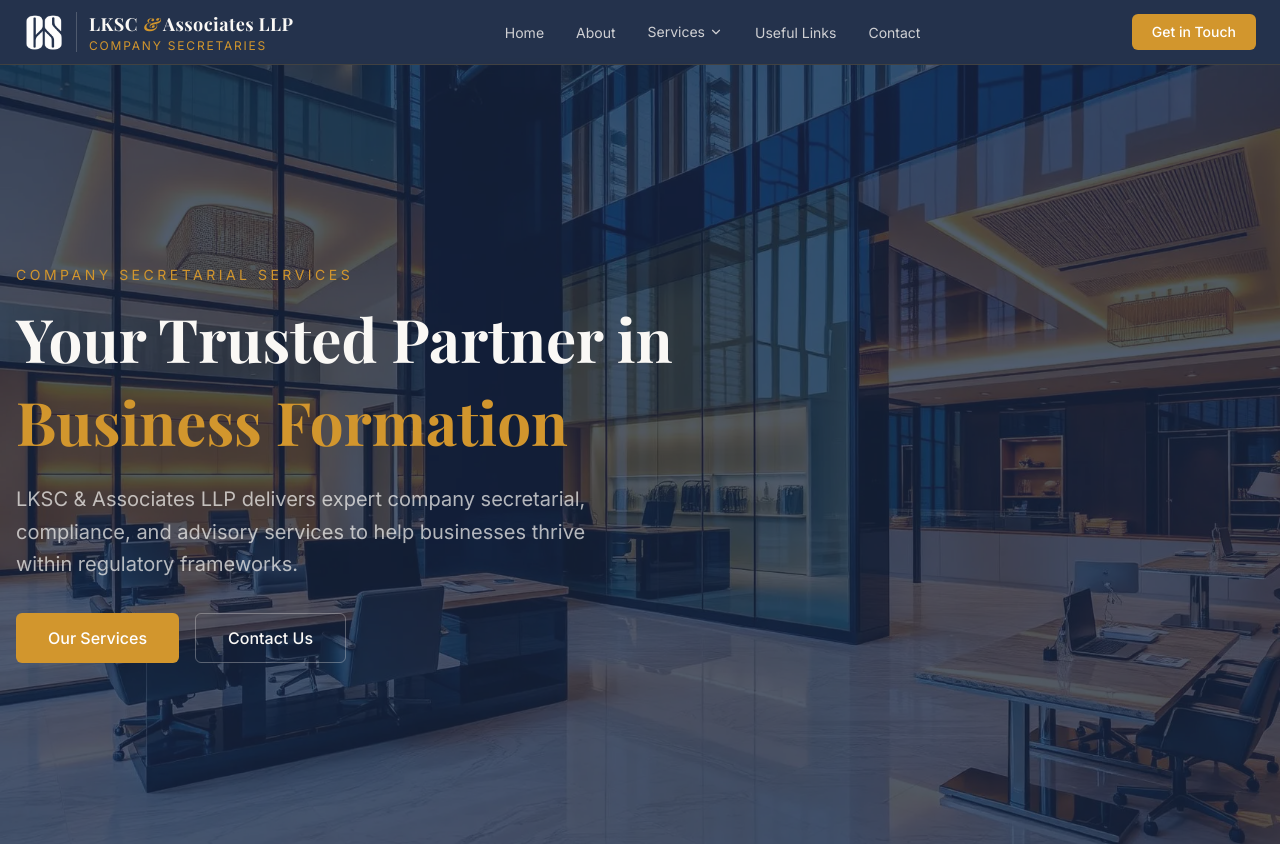
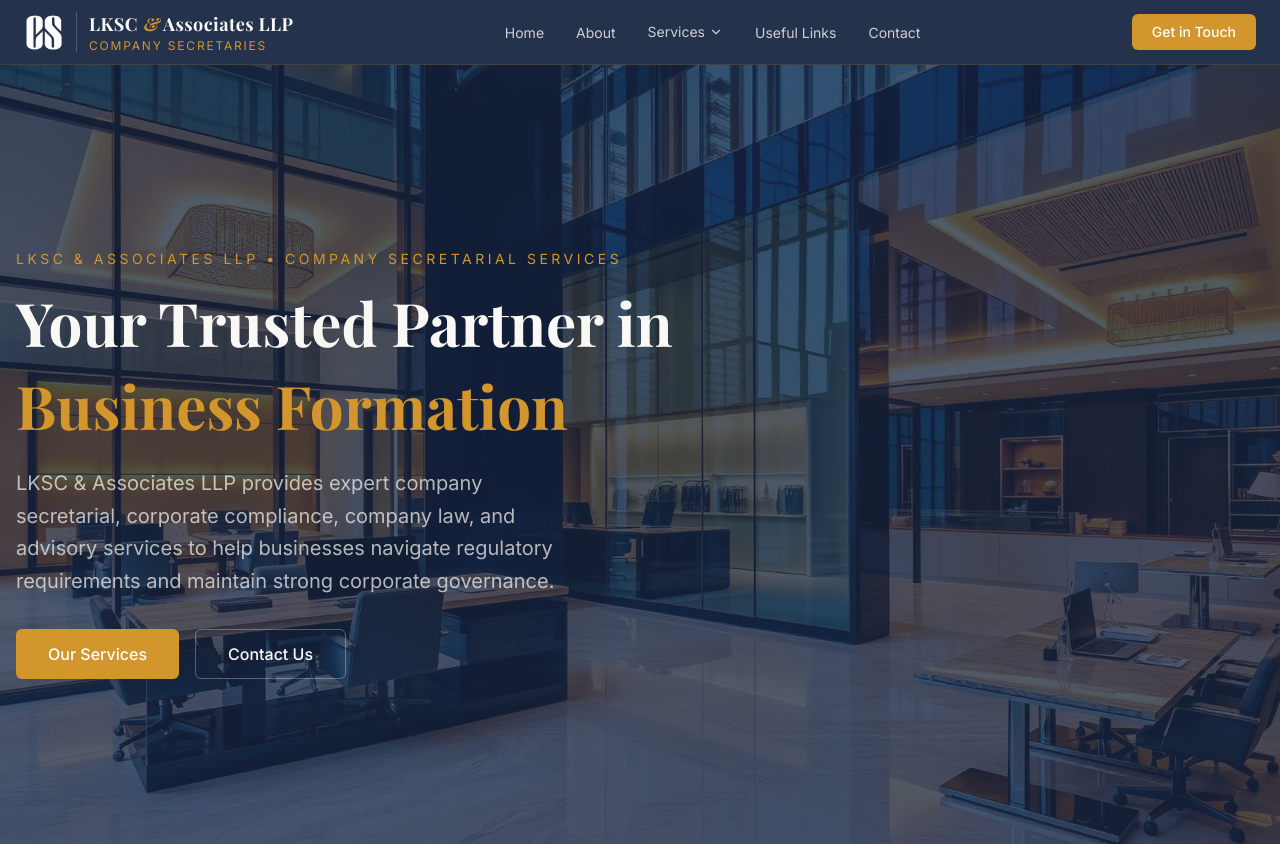
Before and after one commit to Shravan2120/lksc-web, a React (Vite) app: page / in a window 1280 px wide. Shown: the top 844 px of the page. Built offline with nearby package versions, Linux system fonts and the light colour scheme; a web font is replaced by a local one.

Commit message:
Improve homepage SEO content

```diff
--- a/index.html
+++ b/index.html
@@ -1,65 +1,100 @@
 <!doctype html>
-
 <html lang="en">
 <head>
   <meta charset="UTF-8" />
 
   <!-- Favicon -->
   <link rel="icon" type="image/svg+xml" href="/lksc-favicon.svg?v=2" />
+  <link rel="apple-touch-icon" href="/cs-logo.png" />
 
   <!-- Performance -->
-  <link rel="preconnect" href="https://fonts.googleapis.com">
-  <link rel="preconnect" href="https://fonts.gstatic.com" crossorigin>
+  <link rel="preconnect" href="https://fonts.googleapis.com" />
+  <link rel="preconnect" href="https://fonts.gstatic.com" crossorigin />
   <link rel="preload" as="image" href="/hero-bg.webp" />
 
   <!-- Fonts -->
   <link
     href="https://fonts.googleapis.com/css2?family=Playfair+Display:ital,wght@0,400;0,700;1,400&family=Inter:wght@300;400;500;600&display=swap"
     rel="stylesheet"
-  >
+  />
 
   <!-- Basic SEO -->
   <meta
     name="description"
-    content="LKSC & Associates LLP provides company secretarial, compliance, corporate law, and advisory services across India."
+    content="LKSC & Associates LLP provides company secretarial, corporate compliance, corporate law, and advisory services across India."
   />
-  <meta
-    name="keywords"
-    content="LKSC & Associates, company secretary, company secretarial services, corporate compliance, corporate law, business formation, India"
-  />
+
   <meta name="author" content="LKSC & Associates LLP" />
   <meta name="viewport" content="width=device-width, initial-scale=1.0" />
+
+  <!-- Search Engine Instructions -->
+  <meta name="robots" content="index, follow" />
 
   <!-- Canonical URL -->
   <link rel="canonical" href="https://lksc.in/" />
 
   <!-- Page Title -->
-  <title>LKSC & Associates LLP</title>
+  <title>LKSC & Associates LLP | Company Secretarial & Compliance Services</title>
 
   <!-- Open Graph -->
   <meta property="og:title" content="LKSC & Associates LLP" />
   <meta
     property="og:description"
-    content="Corporate, compliance, and advisory services across India."
+    content="Company secretarial, corporate compliance, corporate law, and advisory services across India."
   />
   <meta property="og:type" content="website" />
   <meta property="og:url" content="https://lksc.in/" />
+  <meta property="og:site_name" content="LKSC & Associates LLP" />
+  <meta property="og:locale" content="en_IN" />
   <meta property="og:image" content="https://lksc.in/preview.png" />
-  <meta property="og:site_name" content="LKSC & Associates LLP" />
+  <meta
+    property="og:image:alt"
+    content="LKSC & Associates LLP"
+  />
 
-  <!-- Twitter -->
+  <!-- Twitter / X -->
   <meta name="twitter:card" content="summary_large_image" />
   <meta name="twitter:title" content="LKSC & Associates LLP" />
   <meta
     name="twitter:description"
-    content="Corporate and compliance services across India."
+    content="Company secretarial, corporate compliance, corporate law, and advisory services across India."
   />
   <meta name="twitter:image" content="https://lksc.in/preview.png" />
+  <meta
+    name="twitter:image:alt"
+    content="LKSC & Associates LLP"
+  />
 
+  <!-- Theme Color -->
+  <meta name="theme-color" content="#0b1f3a" />
+
+  <!-- Organization Structured Data -->
+  <script type="application/ld+json">
+    {
+      "@context": "https://schema.org",
+      "@type": "Organization",
+      "name": "LKSC & Associates LLP",
+      "url": "https://lksc.in/",
+      "logo": "https://lksc.in/cs-logo.png",
+      "description": "LKSC & Associates LLP provides company secretarial, corporate compliance, corporate law, and advisory services across India.",
+      "email": "mailto:info@lksc.in"
+    }
+  </script>
+
+  <!-- Website Structured Data -->
+  <script type="application/ld+json">
+    {
+      "@context": "https://schema.org",
+      "@type": "WebSite",
+      "name": "LKSC & Associates LLP",
+      "url": "https://lksc.in/"
+    }
+  </script>
 </head>
 
 <body>
   <div id="root"></div>
+
   <script type="module" src="/src/main.tsx"></script>
 </body>
 </html>
--- a/src/components/home/Hero.tsx
+++ b/src/components/home/Hero.tsx
@@ -97,7 +97,7 @@
           className="max-w-3xl lg:max-w-4xl"
         >
           <p className="text-accent font-body text-sm tracking-[0.25em] uppercase mb-4">
-            Company Secretarial Services
+           LKSC &amp; Associates LLP • Company Secretarial Services
           </p>
 
 <h1 className="font-display text-4xl md:text-5xl lg:text-6xl font-bold text-primary-foreground leading-tight mb-6">
@@ -115,11 +115,12 @@
   </span>
 </h1>
 
-          <p className="font-body text-primary-foreground/70 text-lg md:text-xl leading-relaxed mb-8 max-w-xl">
-            LKSC &amp; Associates LLP delivers expert company secretarial,
-            compliance, and advisory services to help businesses thrive within
-            regulatory frameworks.
-          </p>
+<p className="font-body text-primary-foreground/70 text-lg md:text-xl leading-relaxed mb-8 max-w-xl">
+  LKSC &amp; Associates LLP provides expert company secretarial,
+  corporate compliance, company law, and advisory services to help
+  businesses navigate regulatory requirements and maintain strong
+  corporate governance.
+</p>
 
           <div className="flex flex-wrap gap-4">
             <Link
```
